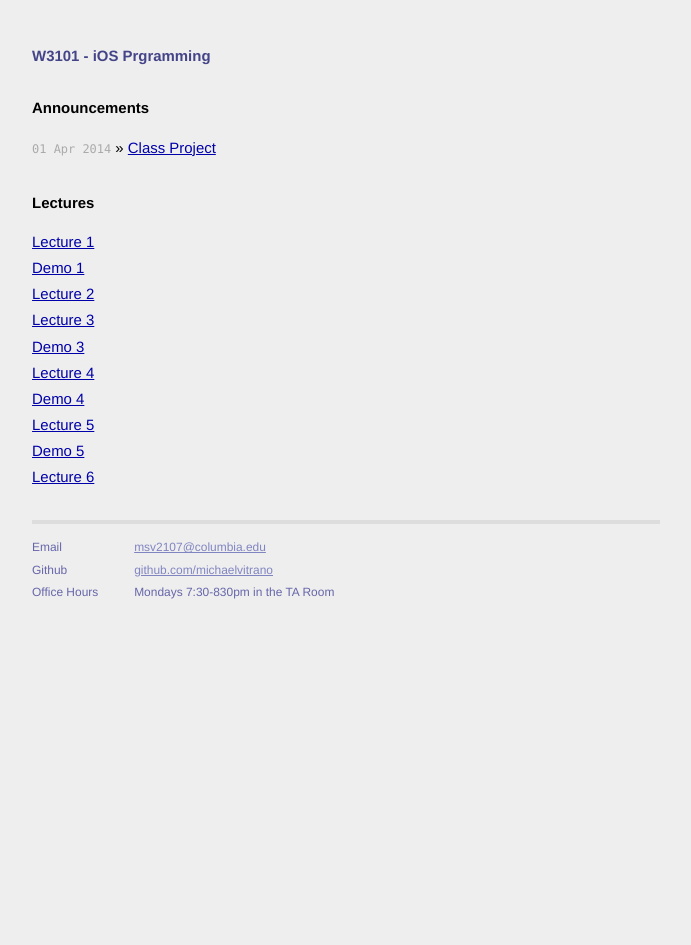
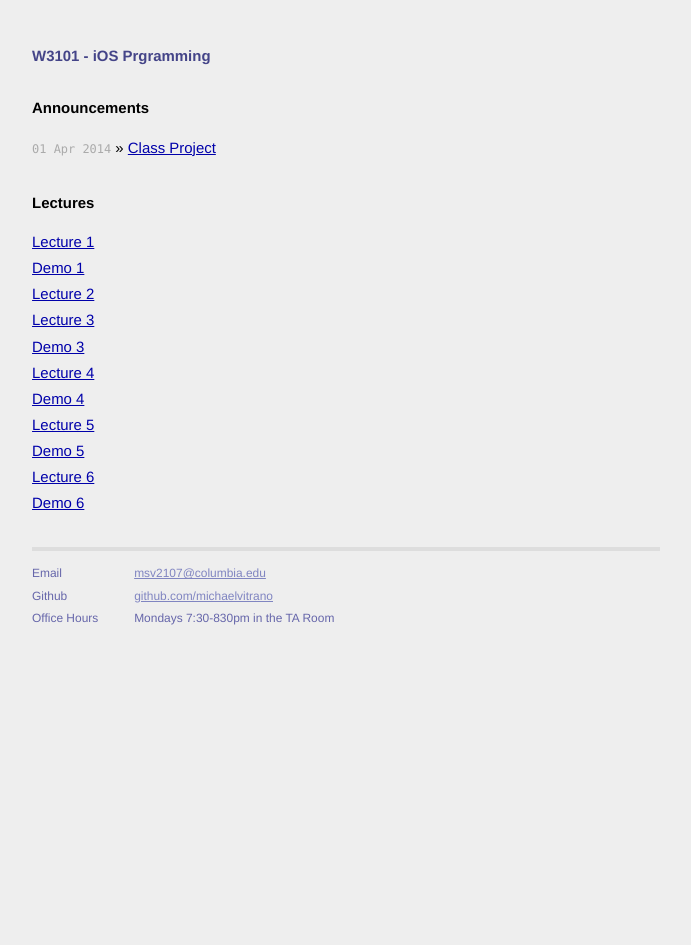
Before and after one commit to Columbia-W3101-iOS/columbia-W3101-iOS.github.io, a Jekyll site: the page built from index.html, in a window 1280 px wide. Shown: the whole page, without its empty margins (294-985 px from the left). Built offline with Jekyll 4.4.1, drawn with Linux system fonts in a browser that asks for light colours; Markdown is read by kramdown in place of the engine named in the settings.

Commit message:
added demo 6 and updated demo 5

```diff
--- a/index.html
+++ b/index.html
@@ -22,5 +22,6 @@ title: W3101 - iOS Programming
       <li><a href="{{ site.url }}/assets/Lecture5.pdf">Lecture 5</a></li>
       <li><a href="{{ site.url }}/assets/Demo5.zip">Demo 5</a></li>
       <li><a href="{{ site.url }}/assets/Lecture6.pdf">Lecture 6</a></li>
+      <li><a href="{{ site.url }}/assets/Demo6.zip">Demo 6</a></li>
   </ul>
 </div>
```
Also changed, not shown: 2 other files.
